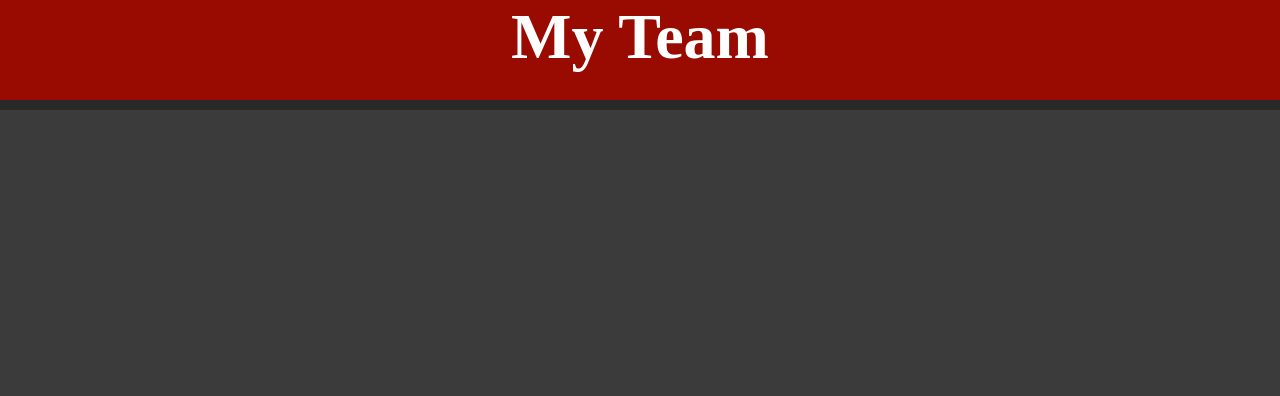
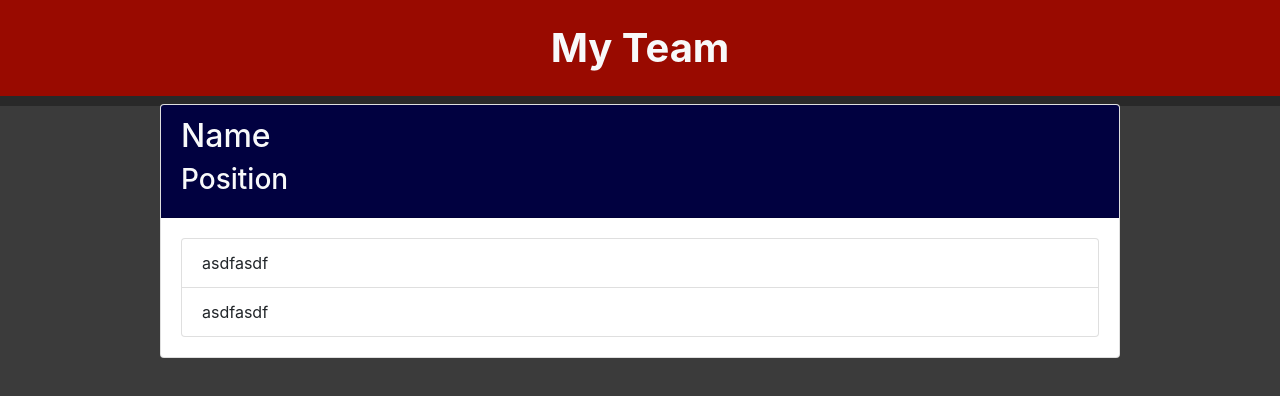
Before and after one commit to OneCrinkleyFry/profile-generator, a website: page dist/temp-file.html in a window 1280 px wide. Drawn offline with nearby package versions, Linux system fonts and the light colour scheme.

Commit message:
added styling to the template temporary file.

```diff
--- a/dist/style.css
+++ b/dist/style.css
@@ -7,13 +7,10 @@ body {
 }
 
 header {
-    text-align: center;
     background-color: #990a00;
-    color: #fff;
-    height: 100px;
     box-shadow: 0px 10px rgba(0, 0, 0, 0.3);
 }
 
-header h1 {
-    font-size: 4em;
+.card-header {
+    background-color: #010140;
 }
--- a/dist/temp-file.html
+++ b/dist/temp-file.html
@@ -4,13 +4,26 @@
     <meta charset="UTF-8">
     <meta name="viewport" content="width=device-width, initial-scale=1.0">
     <title>My Team</title>
-
+    <link rel="stylesheet" href="https://stackpath.bootstrapcdn.com/bootstrap/4.5.2/css/bootstrap.min.css" integrity="sha384-JcKb8q3iqJ61gNV9KGb8thSsNjpSL0n8PARn9HuZOnIxN0hoP+VmmDGMN5t9UJ0Z" crossorigin="anonymous">
     <link rel="stylesheet" href="./style.css"/>
 </head>
 <body>
-    <header><h1>My Team</h1></header>
+    <header class="h-auto border-bottom-1 "><h1 class="font-weight-bold text-light text-center py-4 ">My Team</h1></header>
     <main>
-        <div class="card-box"></div>
+        <div class="card-box w-75 w-lg-50 mx-auto">
+            <div class="card">
+                <div class="card-header text-light">
+                    <h2>Name</h2>
+                    <h3>Position</h3>
+                </div>
+                <div class="card-body">
+                    <ul class="list-group">
+                        <li class="list-group-item">asdfasdf</li>
+                        <li class="list-group-item">asdfasdf</li>
+                    </ul>
+                </div>
+            </div>
+        </div>
     </main>
 </body>
 </html>
```
